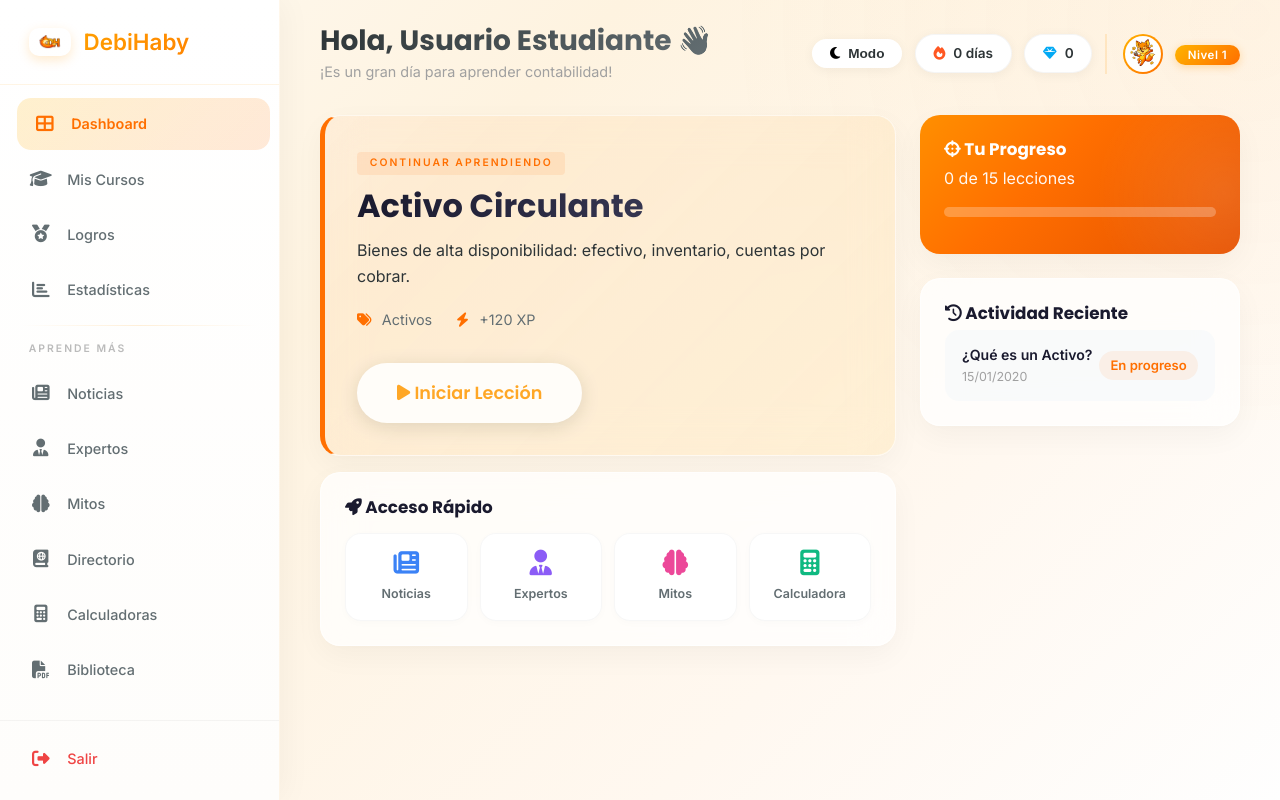
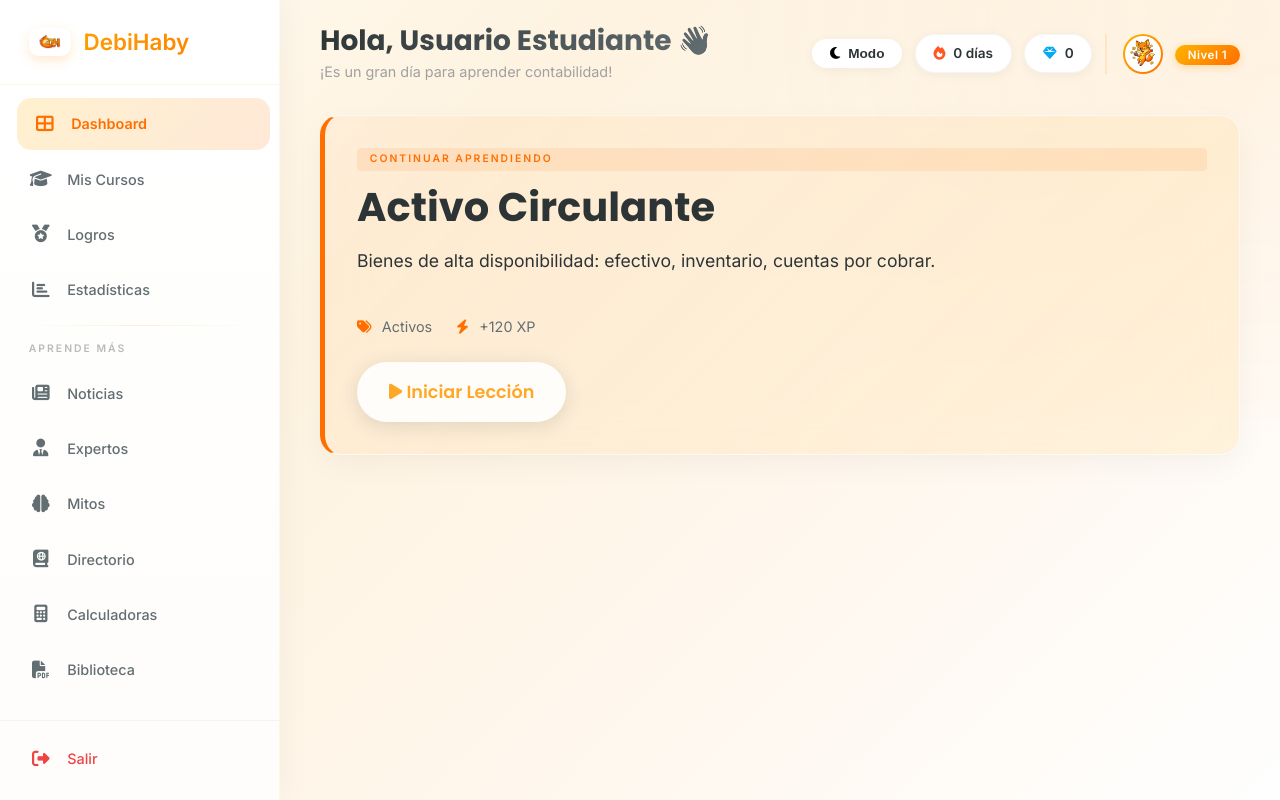
Before and after one commit to ManuelZunigaDev/debihaby, a PHP site: page /dashboard.php in a window 1280 px wide. Run offline with PHP 8.4, Linux system fonts and the light colour scheme; a user stored in the database is signed in; data comes from the database, SQL or seed files in the repository; tables that the repository leaves empty or names only in its code hold one stand-in row (values such as "Sample post").

Commit message:
Strictly separate Dashboard (Single CTA) and Mis Cursos (Full Path). Standardize backend progress logic.

```diff
--- a/dashboard.php
+++ b/dashboard.php
@@ -163,56 +163,24 @@ if (!empty($completedWithScore)) {
                 <?php endif; ?>
 
                 <div class="dashboard-grid-main">
-                    <div class="main-column">
-                        <div class="current-lesson-hero card-premium mb-2">
+                    <div class="main-column" style="grid-column: 1 / -1;">
+                        <div class="current-lesson-hero card-premium mb-2" style="min-height: 300px; display: flex; flex-direction: column; justify-content: center;">
                             <div class="hero-label">CONTINUAR APRENDIENDO</div>
                             <?php if ($currentLesson): ?>
-                                <h2><?php echo htmlspecialchars($currentLesson['title']); ?></h2>
-                                <p><?php echo htmlspecialchars($currentLesson['description']); ?></p>
-                                <div class="lesson-meta">
+                                <h1 style="font-size: 2.5rem; margin-bottom: 1rem;"><?php echo htmlspecialchars($currentLesson['title']); ?></h1>
+                                <p style="font-size: 1.1rem; max-width: 600px;"><?php echo htmlspecialchars($currentLesson['description']); ?></p>
+                                <div class="lesson-meta" style="margin: 1.5rem 0;">
                                     <span><i class="fas fa-tags"></i> <?php echo htmlspecialchars($currentLesson['category']); ?></span>
                                     <span><i class="fas fa-bolt"></i> +<?php echo $currentLesson['xp_reward']; ?> XP</span>
                                 </div>
-                                <a href="lesson.php?id=<?php echo $currentLesson['id']; ?>" class="btn btn-primary mt-1">
+                                <a href="lesson.php?id=<?php echo $currentLesson['id']; ?>" class="btn btn-primary btn-lg" style="align-self: flex-start; padding: 1rem 2rem; font-size: 1.1rem;">
                                     <i class="fas fa-play"></i> Iniciar Lección
                                 </a>
                             <?php else: ?>
                                 <h2>¡Has completado todas las lecciones!</h2>
-                                <p>Mantente atento a nuevas actualizaciones.</p>
+                                <p>Excelente trabajo. Mantente atento a nuevas actualizaciones o repasa tus cursos anteriores.</p>
+                                <a href="javascript:void(0)" onclick="switchTab('stats')" class="btn btn-secondary mt-1">Ver Mis Logros</a>
                             <?php endif; ?>
-                        </div>
-
-                        <div class="card-premium mb-2">
-                            <h3><i class="fas fa-rocket"></i> Acceso Rápido</h3>
-                            <div class="quick-tools">
-                                <a href="javascript:void(0)" onclick="switchTab('news')" class="tool-btn"><i class="fas fa-newspaper"></i><span>Noticias</span></a>
-                                <a href="javascript:void(0)" onclick="switchTab('experts')" class="tool-btn"><i class="fas fa-user-tie"></i><span>Expertos</span></a>
-                                <a href="javascript:void(0)" onclick="switchTab('myths')" class="tool-btn"><i class="fas fa-brain"></i><span>Mitos</span></a>
-                                <a href="javascript:void(0)" onclick="switchTab('tools')" class="tool-btn"><i class="fas fa-calculator"></i><span>Calculadora</span></a>
-                            </div>
-                        </div>
-                    </div>
-
-                    <div class="card-column">
-                        <div class="card card-premium mission-card">
-                            <h3><i class="fas fa-crosshairs"></i> Tu Progreso</h3>
-                            <div class="mission-content">
-                                <p><?php echo $completedLessons; ?> de <?php echo $totalLessons; ?> lecciones</p>
-                                <div class="progress-bar-container"><div class="progress-bar" style="width: <?php echo $progressPercent; ?>%"></div></div>
-                            </div>
-                        </div>
-
-                        <div class="card activity-card card-premium">
-                            <h3><i class="fas fa-clock-rotate-left"></i> Actividad Reciente</h3>
-                            <div class="activity-list">
-                                <?php if (empty($recentActivity)): ?>
-                                    <div class="activity-item"><div class="activity-info"><strong>¡Bienvenido!</strong><span>Comienza hoy</span></div><span class="activity-tag">🚀</span></div>
-                                <?php else: ?>
-                                    <?php foreach (array_slice($recentActivity, 0, 3) as $activity): ?>
-                                        <div class="activity-item"><div class="activity-info"><strong><?php echo htmlspecialchars($activity['title']); ?></strong><span><?php echo $activity['date']; ?></span></div><span class="activity-tag"><?php echo $activity['xp']; ?></span></div>
-                                    <?php endforeach; ?>
-                                <?php endif; ?>
-                            </div>
                         </div>
                     </div>
                 </div>
@@ -220,27 +188,53 @@ if (!empty($completedWithScore)) {
 
             <!-- New Mis Cursos Tab -->
             <div id="tab-courses" class="tab-content">
-                <div class="card path-card card-premium">
-                    <div class="card-header">
-                        <h2 style="margin:0;"><i class="fas fa-graduation-cap"></i> Mis Cursos</h2>
-                        <span class="progress-badge"><?php echo $progressPercent; ?>% completado</span>
+                <div class="path-container" style="display: flex; flex-direction: column; gap: 2.5rem;">
+                    <?php
+                    $categories = [
+                        'Activos' => ['icon' => 'fa-coins', 'color' => '#FF9800'],
+                        'Pasivos' => ['icon' => 'fa-file-invoice-dollar', 'color' => '#f44336'],
+                        'Capital' => ['icon' => 'fa-vault', 'color' => '#4CAF50'],
+                        'Estados Financieros' => ['icon' => 'fa-chart-pie', 'color' => '#2196F3'],
+                        'General' => ['icon' => 'fa-book', 'color' => '#9c27b0']
+                    ];
+
+                    foreach ($categories as $catName => $catData):
+                        $catLessons = array_filter($learningPath, function($l) use ($catName) { return $l['category'] === $catName; });
+                        if (empty($catLessons)) continue;
+                    ?>
+                        <div class="course-module">
+                            <div class="module-header" style="display: flex; align-items: center; gap: 1rem; margin-bottom: 1.5rem; border-bottom: 2px solid #f0f0f0; padding-bottom: 0.5rem;">
+                                <div class="module-icon" style="width: 50px; height: 50px; background: <?php echo $catData['color']; ?>20; color: <?php echo $catData['color']; ?>; border-radius: 12px; display: flex; align-items: center; justify-content: center; font-size: 1.5rem;">
+                                    <i class="fas <?php echo $catData['icon']; ?>"></i>
                                 </div>
-                    <div class="learning-path">
-                        <?php foreach ($learningPath as $lesson): ?>
-                            <div class="path-node <?php echo $lesson['status']; ?>" onclick="if('<?php echo $lesson['status']; ?>' !== 'locked') window.location.href='lesson.php?id=<?php echo $lesson['id']; ?>'">
-                                <div class="node-circle">
+                                <div>
+                                    <h2 style="margin: 0; font-size: 1.4rem; color: #1a1a2e;">Módulo: <?php echo $catName; ?></h2>
+                                    <p style="margin: 0; color: #636e72; font-size: 0.9rem;"><?php echo count($catLessons); ?> Lecciones disponibles</p>
+                                </div>
+                            </div>
+
+                            <div class="learning-path" style="display: grid; grid-template-columns: repeat(auto-fit, minmax(300px, 1fr)); gap: 1.5rem;">
+                                <?php foreach ($catLessons as $lesson): ?>
+                                    <div class="path-node <?php echo $lesson['status']; ?>"
+                                         style="margin: 0; width: 100%; cursor: pointer;"
+                                         onclick="if('<?php echo $lesson['status']; ?>' !== 'locked') window.location.href='lesson.php?id=<?php echo $lesson['id']; ?>'">
+                                        <div class="node-circle" style="flex-shrink: 0;">
                                             <?php if ($lesson['status'] === 'completed'): ?><i class="fas fa-check-circle"></i>
                                             <?php elseif ($lesson['status'] === 'available'): ?><i class="fas <?php echo $lesson['icon_class'] ?: 'fa-play'; ?>"></i>
                                             <?php else: ?><i class="fas fa-lock"></i><?php endif; ?>
                                         </div>
                                         <div class="node-content">
-                                    <h3><?php echo htmlspecialchars($lesson['title']); ?></h3>
-                                    <p><?php echo htmlspecialchars($lesson['category']); ?> · <?php echo $lesson['xp_reward']; ?> XP</p>
-                                    <?php if ($lesson['status'] === 'completed'): ?><span class="score-tag" style="font-size: 0.8rem; color: var(--primary); font-weight: 600;">Calificación: <?php echo $lesson['score']; ?>%</span><?php endif; ?>
+                                            <h3 style="font-size: 1.1rem;"><?php echo htmlspecialchars($lesson['title']); ?></h3>
+                                            <p style="font-size: 0.85rem;"><?php echo $lesson['xp_reward']; ?> XP</p>
+                                            <?php if ($lesson['status'] === 'completed'): ?>
+                                                <span class="score-tag" style="display: inline-block; background: #E8F5E9; color: #2E7D32; padding: 2px 8px; border-radius: 4px; font-weight: 700; font-size: 0.75rem;">Nota: <?php echo $lesson['score']; ?>%</span>
+                                            <?php endif; ?>
                                         </div>
                                     </div>
                                 <?php endforeach; ?>
                             </div>
+                        </div>
+                    <?php endforeach; ?>
                 </div>
             </div>
 
```
Also changed, not shown: controllers/progress_update.php (+4 -4 lines). Lines whose indentation alone changed are shown as unchanged.
